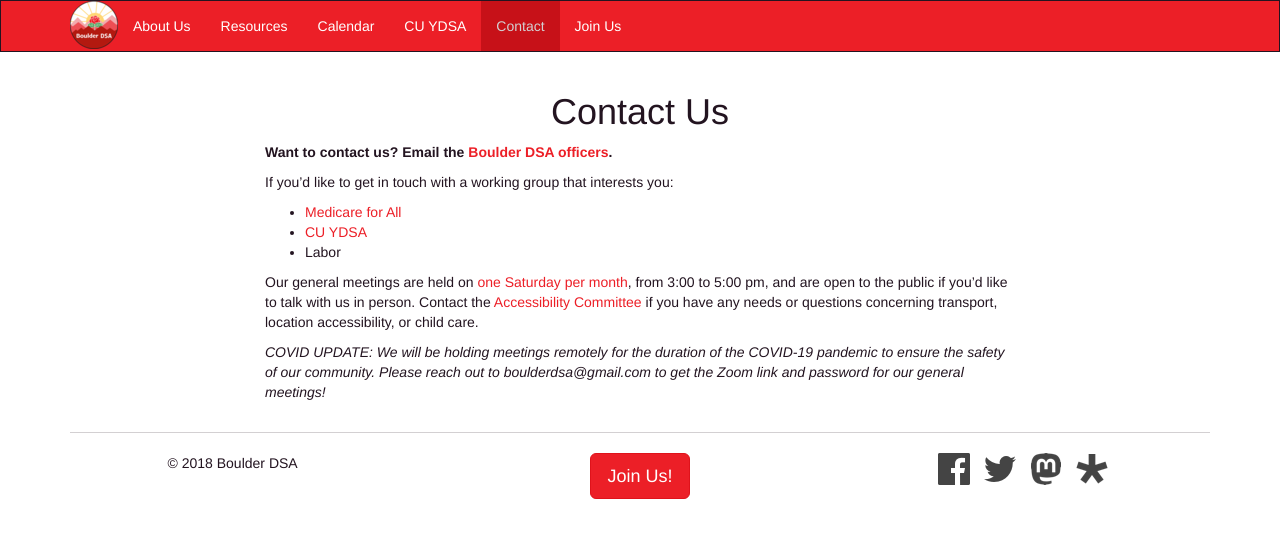
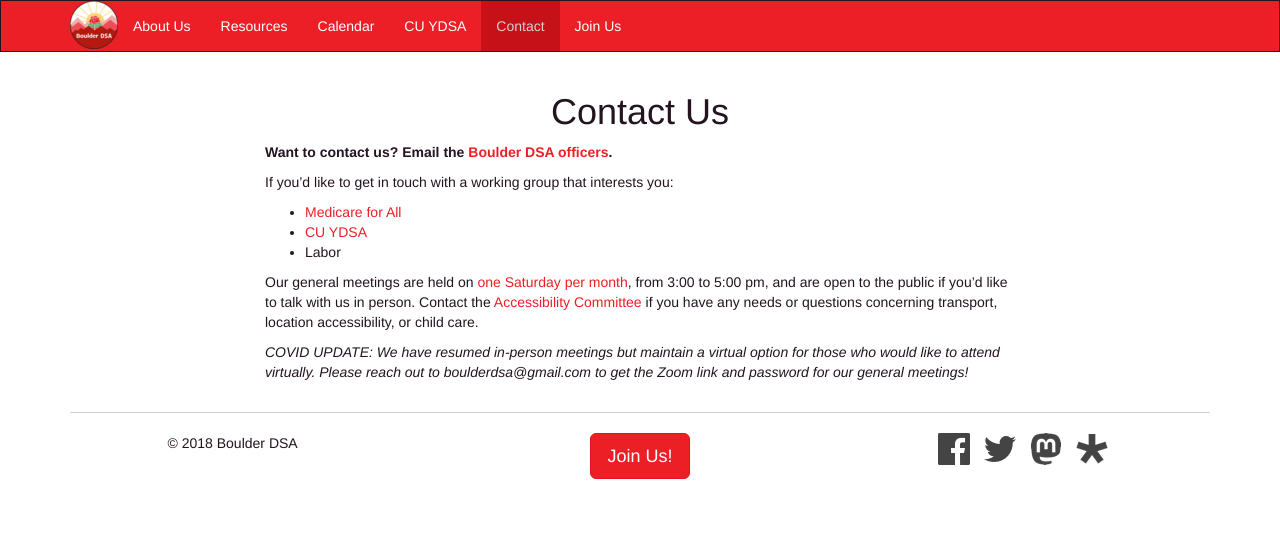
Before and after one commit to boulderdsa/boulderdsa.github.io, a Jekyll site: the page built from contact.md, in a window 1280 px wide. Shown: the top 538 px of the page. Built offline with Jekyll 4.4.1, drawn with Linux system fonts in a browser that asks for light colours.

Commit message:
Update contact.md
Edit COVID update

```diff
--- a/contact.md
+++ b/contact.md
@@ -13,7 +13,7 @@ If you'd like to get in touch with a working group that interests you:
 
 Our general meetings are held on [one Saturday per month]({% link calendar.md %}), from 3:00 to 5:00 pm, and are open to the public if you'd like to talk with us in person. Contact the [Accessibility Committee][email-accessibility] if you have any needs or questions concerning transport, location accessibility, or child care.
 
-<i>COVID UPDATE: We will be holding meetings remotely for the duration of the COVID-19 pandemic to ensure the safety of our community. Please reach out to boulderdsa@gmail.com to get the Zoom link and password for our general meetings!</i>
+<i>COVID UPDATE: We have resumed in-person meetings but maintain a virtual option for those who would like to attend virtually. Please reach out to boulderdsa@gmail.com to get the Zoom link and password for our general meetings!</i>
 
 [email-officers]: mailto:boulderdsa@gmail.com
 [email-housing]: mailto:boulder.housing.justice@gmail.com
```
